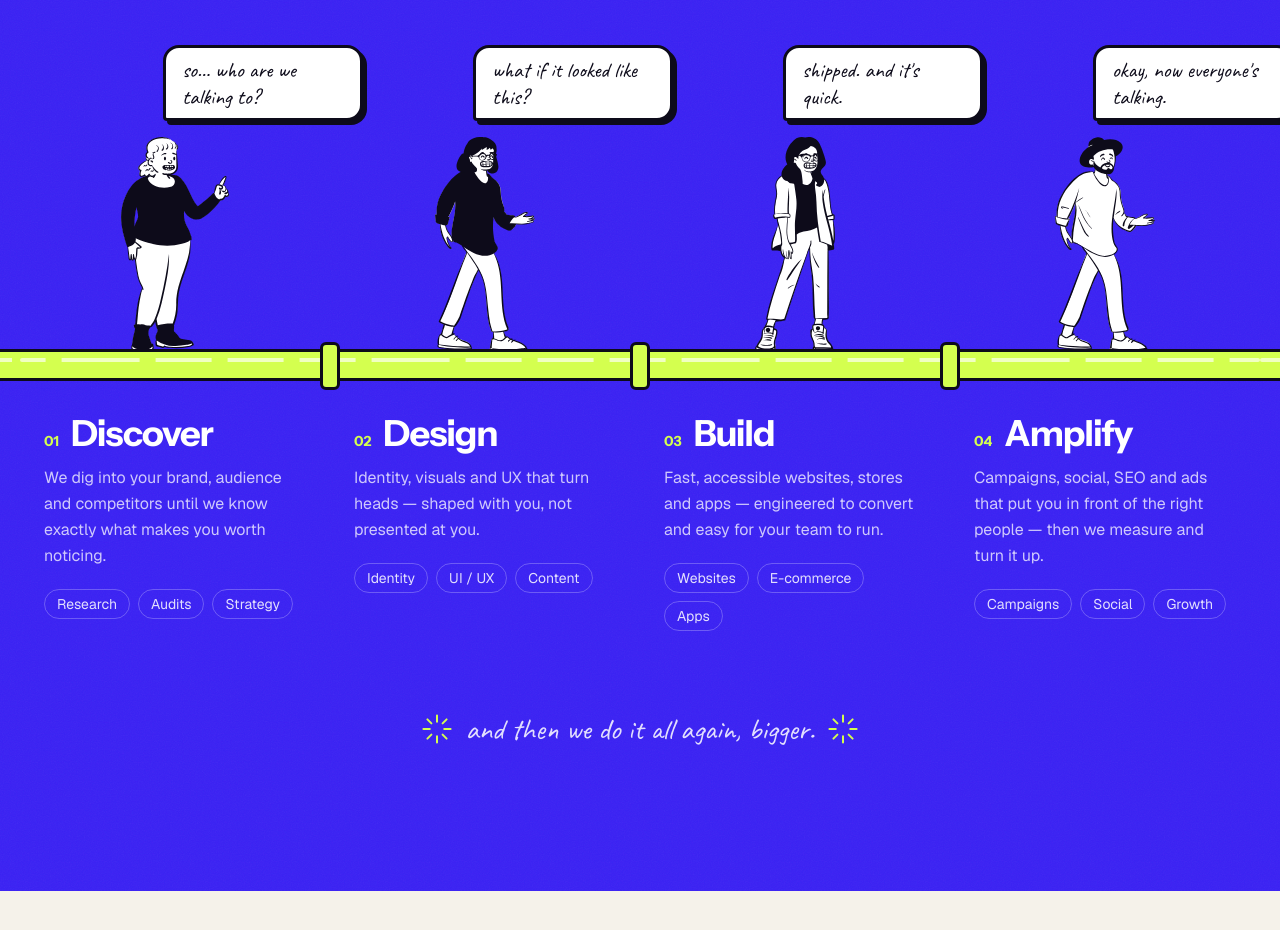
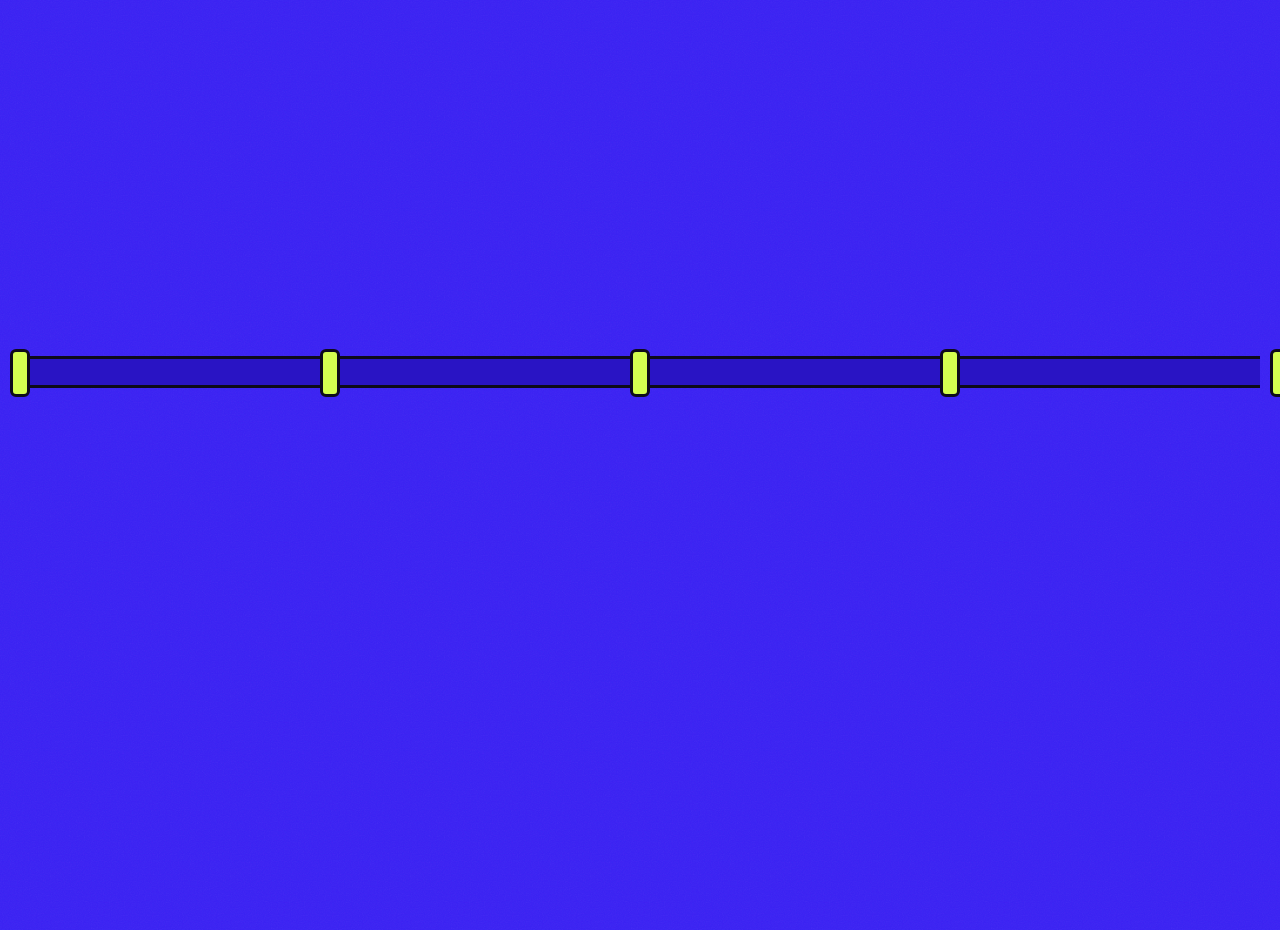
Before and after one commit to tushgaurav/the-brand-pipeline, a Next.js app: page / in a window 1280 px wide. Shown: the part 4560-5490 px from the top of the page. Built offline with nearby package versions, Linux system fonts and the light colour scheme.

Commit message:
feat: add animations

```diff
--- a/app/globals.css
+++ b/app/globals.css
@@ -156,6 +156,123 @@
   }
 }
 
+/*
+ * "How the pipeline flows": each stage fills its stretch of pipe, then its
+ * person climbs out and starts talking. Small screens play each stage as it
+ * scrolls past; large screens pin the pipeline and play the stages in turn.
+ * Without scroll timelines (or with reduced motion) everything just shows.
+ */
+@supports (animation-timeline: view()) {
+  .flow-step {
+    view-timeline: --step block;
+  }
+
+  .flow-fill {
+    animation: flow-fill linear both;
+    animation-timeline: --step;
+    animation-range: cover 24% cover 40%;
+  }
+
+  .flow-peep {
+    animation: peep-rise linear both;
+    animation-timeline: --step;
+    animation-range: cover 28% cover 44%;
+  }
+
+  .flow-text {
+    animation: reveal-up linear both;
+    animation-timeline: --step;
+    animation-range: cover 32% cover 48%;
+  }
+
+  .flow-bubble {
+    transform-origin: 0 100%;
+    animation: bubble-pop linear both;
+    animation-timeline: --step;
+    animation-range: cover 40% cover 50%;
+  }
+
+  @media (min-width: 64rem) and (min-height: 42rem) and (prefers-reduced-motion: no-preference) {
+    /* The scroll distance while pinned is this height minus one screen. */
+    .flow-track {
+      view-timeline: --flow block;
+      height: 340vh;
+      margin-top: 0;
+    }
+
+    .flow-stage {
+      position: sticky;
+      top: 0;
+      display: flex;
+      height: 100vh;
+      flex-direction: column;
+      justify-content: center;
+      padding-top: 5rem; /* clears the fixed header */
+    }
+
+    /*
+     * Stage i owns 21% of the pinned scroll. The first starts a little before
+     * the pin so the flow is already moving when the pipeline locks in place.
+     */
+    .flow-fill,
+    .flow-peep,
+    .flow-text,
+    .flow-bubble {
+      --at: calc(-6% + var(--i) * 21%);
+      animation-timeline: --flow;
+    }
+
+    .flow-fill {
+      animation-range: contain var(--at) contain calc(var(--at) + 21%);
+    }
+
+    .flow-peep {
+      animation-range: contain calc(var(--at) + 4%) contain calc(var(--at) + 15%);
+    }
+
+    .flow-text {
+      animation-range: contain calc(var(--at) + 8%) contain calc(var(--at) + 17%);
+    }
+
+    .flow-bubble {
+      animation-range: contain calc(var(--at) + 13%) contain calc(var(--at) + 19%);
+    }
+
+    /* ...and out the other end. */
+    .flow-exit {
+      animation: flow-fill linear both;
+      animation-timeline: --flow;
+      animation-range: contain 78% contain 88%;
+    }
+  }
+}
+
+@keyframes flow-fill {
+  from {
+    transform: translateX(-100%);
+  }
+}
+
+@keyframes peep-rise {
+  from {
+    transform: translateY(105%);
+  }
+  75% {
+    transform: translateY(-4%);
+  }
+}
+
+@keyframes bubble-pop {
+  from {
+    opacity: 0;
+    transform: scale(0.3) rotate(-10deg);
+  }
+  60% {
+    opacity: 1;
+    transform: scale(1.06) rotate(2deg);
+  }
+}
+
 /* Dashed sheen sliding along the process pipe, like something flowing through it. */
 .pipe-flow {
   border-radius: 9999px;
--- a/components/process.tsx
+++ b/components/process.tsx
@@ -1,5 +1,6 @@
+import type { CSSProperties } from "react";
 import Image from "next/image";
-import { Burst, Sparkle } from "./doodles";
+import { Burst } from "./doodles";
 
 const steps = [
   {
@@ -11,96 +12,104 @@ const steps = [
   },
   {
     title: "Design",
-    text: "Identity, visuals and UX that turn heads — shaped with you, not presented at you.",
+    text: "Identity, visuals and UX that turn heads. Shaped with you, not presented at you.",
     tags: ["Identity", "UI / UX", "Content"],
     says: "what if it looked like this?",
     peep: { src: "/illustrations/peep-standing-22.svg", w: 321, h: 691 },
   },
   {
     title: "Build",
-    text: "Fast, accessible websites, stores and apps — engineered to convert and easy for your team to run.",
+    text: "Fast, accessible websites, stores and apps. Engineered to convert and easy for your team to run.",
     tags: ["Websites", "E-commerce", "Apps"],
     says: "shipped. and it's quick.",
     peep: { src: "/illustrations/peep-standing-14.svg", w: 256, h: 687 },
   },
   {
     title: "Amplify",
-    text: "Campaigns, social, SEO and ads that put you in front of the right people — then we measure and turn it up.",
+    text: "Campaigns, social, SEO and ads that put you in front of the right people. Then we measure and turn it up.",
     tags: ["Campaigns", "Social", "Growth"],
     says: "okay, now everyone's talking.",
     peep: { src: "/illustrations/peep-standing-23.svg", w: 321, h: 699 },
   },
 ];
 
-const pipe = "h-8 border-y-[3px] border-ink bg-lime";
+const pipe = "h-8 border-y-[3px] border-ink";
+const flange = "absolute -top-2.5 -left-2.5 hidden h-12 w-5 rounded-md border-[3px] border-ink bg-lime lg:block";
 
-function PipeSegment({ first }: { first?: boolean }) {
+function Sheen() {
+  return <div className="pipe-flow absolute inset-x-0 top-1.5 h-1" />;
+}
+
+/* An empty stretch of pipe that fills with lime as you scroll (see .flow-fill). */
+function PipeSegment({ fillClassName = "flow-fill" }: { fillClassName?: string }) {
   return (
-    <div aria-hidden="true" className={`relative ${pipe}`}>
-      <div className="pipe-flow absolute inset-x-0 top-1.5 h-1" />
-      {!first && (
-        <div className="absolute -top-2.5 -left-2.5 hidden h-12 w-5 rounded-md border-[3px] border-ink bg-lime lg:block" />
-      )}
+    <div aria-hidden="true" className={`relative bg-brand-deep ${pipe}`}>
+      <div className="absolute inset-0 overflow-clip">
+        {/* Overshoots the segment so its rounded front is clipped away once full */}
+        <div className={`relative h-full w-[calc(100%+2rem)] rounded-r-full bg-lime ${fillClassName}`}>
+          <Sheen />
+        </div>
+      </div>
+      <div className={flange} />
     </div>
   );
 }
 
 export function Process() {
   return (
-    <section id="process" className="grain relative overflow-hidden bg-brand py-24 text-white md:py-36">
-      <div className="relative z-10 mx-auto max-w-7xl px-5">
-        <div className="flex flex-col justify-between gap-8 md:flex-row md:items-end">
-          <div>
-            <p className="reveal mb-6 flex items-center gap-2 text-sm font-semibold tracking-wide text-white/70 uppercase">
-              <Sparkle className="size-4 text-lime" />
-              How it works
-            </p>
+    <section id="process" className="grain relative overflow-x-clip bg-brand py-24 text-white md:py-36">
+      <div className="relative z-10 mx-auto flex max-w-7xl flex-col justify-between gap-8 px-5 md:flex-row md:items-end">
         <h2 className="reveal headline text-[clamp(3rem,7.5vw,7rem)] text-lime">
           How the
           <br />
           pipeline flows
         </h2>
-          </div>
         <p className="reveal max-w-sm text-lg leading-relaxed text-white/75">
           Four stages, one crew. Your brand goes in one end and comes out
           the other sharper, louder and impossible to scroll past.
         </p>
       </div>
 
-        <div className="relative mt-16 md:mt-24">
+      <div className="flow-track relative z-10 mt-16 md:mt-24">
+        <div className="flow-stage">
+          <div className="relative mx-auto w-full max-w-7xl px-5">
             {/* Pipe runs off both edges of the screen on wide layouts */}
-          <div aria-hidden="true" className={`absolute top-[19rem] right-full hidden w-[50vw] lg:block ${pipe}`}>
-            <div className="pipe-flow absolute inset-x-0 top-1.5 h-1" />
+            <div aria-hidden="true" className={`absolute top-[19rem] right-full hidden w-[50vw] bg-lime lg:block ${pipe}`}>
+              <Sheen />
             </div>
-          <div aria-hidden="true" className={`absolute top-[19rem] left-full hidden w-[50vw] lg:block ${pipe}`}>
-            <div className="pipe-flow absolute inset-x-0 top-1.5 h-1" />
+            <div className="absolute top-[19rem] left-full hidden w-[50vw] lg:block">
+              <PipeSegment fillClassName="flow-exit" />
             </div>
 
             <ol className="grid gap-14 sm:grid-cols-2 sm:gap-x-6 lg:grid-cols-4 lg:gap-0">
               {steps.map((step, i) => (
-              <li key={step.title} className="relative flex flex-col">
-                <div className="relative flex h-[19rem] items-end justify-center">
-                  <div className="reveal-pop absolute top-0 right-0 z-10 w-max max-w-[12.5rem] rounded-2xl rounded-bl-sm border-[3px] border-ink bg-white px-4 py-2 font-hand text-[1.35rem] leading-tight text-ink shadow-[4px_4px_0_#0d0b1a] sm:right-auto sm:left-[46%]">
-                    {step.says}
-                  </div>
+                <li
+                  key={step.title}
+                  className="flow-step relative flex flex-col"
+                  style={{ "--i": i } as CSSProperties}
+                >
+                  <div className="relative h-[19rem]">
+                    {/* Clipped at the pipe so people climb out of it */}
+                    <div className="absolute inset-x-0 top-0 -bottom-1 flex items-end justify-center overflow-clip">
                       <Image
                         src={step.peep.src}
                         alt=""
                         width={step.peep.w}
                         height={step.peep.h}
-                    className="relative -mb-1 h-[13.5rem] w-auto"
+                        className="flow-peep h-[13.5rem] w-auto"
                       />
                     </div>
+                    <div className="flow-bubble absolute top-0 right-0 z-10 w-max max-w-[12.5rem] rounded-2xl rounded-bl-sm border-[3px] border-ink bg-white px-4 py-2 font-hand text-[1.35rem] leading-tight text-ink shadow-[4px_4px_0_#0d0b1a] sm:right-auto sm:left-[46%]">
+                      {step.says}
+                    </div>
+                  </div>
 
-                <PipeSegment first={i === 0} />
+                  <PipeSegment />
 
-                <div className="reveal pt-8 lg:pr-8 lg:pl-6">
-                  <div className="flex items-baseline gap-3">
-                    <span className="font-display text-sm font-bold text-lime">0{i + 1}</span>
+                  <div className="flow-text pt-8 lg:pr-8 lg:pl-6">
                     <h3 className="font-display text-3xl font-bold tracking-[-0.03em] md:text-4xl">
                       {step.title}
                     </h3>
-                  </div>
                     <p className="mt-3 leading-relaxed text-white/75">{step.text}</p>
                     <ul className="mt-5 flex flex-wrap gap-2">
                       {step.tags.map((tag) => (
@@ -114,12 +123,13 @@ export function Process() {
               ))}
             </ol>
           </div>
+        </div>
+      </div>
 
-        <div className="mt-20 flex items-center justify-center gap-3 font-hand text-3xl text-white/85">
-          <Burst className="size-8 text-lime" />
+      <div className="reveal relative z-10 mt-20 flex items-center justify-center gap-3 px-5 text-center font-hand text-3xl text-white/85">
+        <Burst className="size-8 shrink-0 text-lime" />
         and then we do it all again, bigger.
-          <Burst className="size-8 -scale-x-100 text-lime" />
-        </div>
+        <Burst className="size-8 shrink-0 -scale-x-100 text-lime" />
       </div>
     </section>
   );
```
Lines whose indentation alone changed are shown as unchanged.
